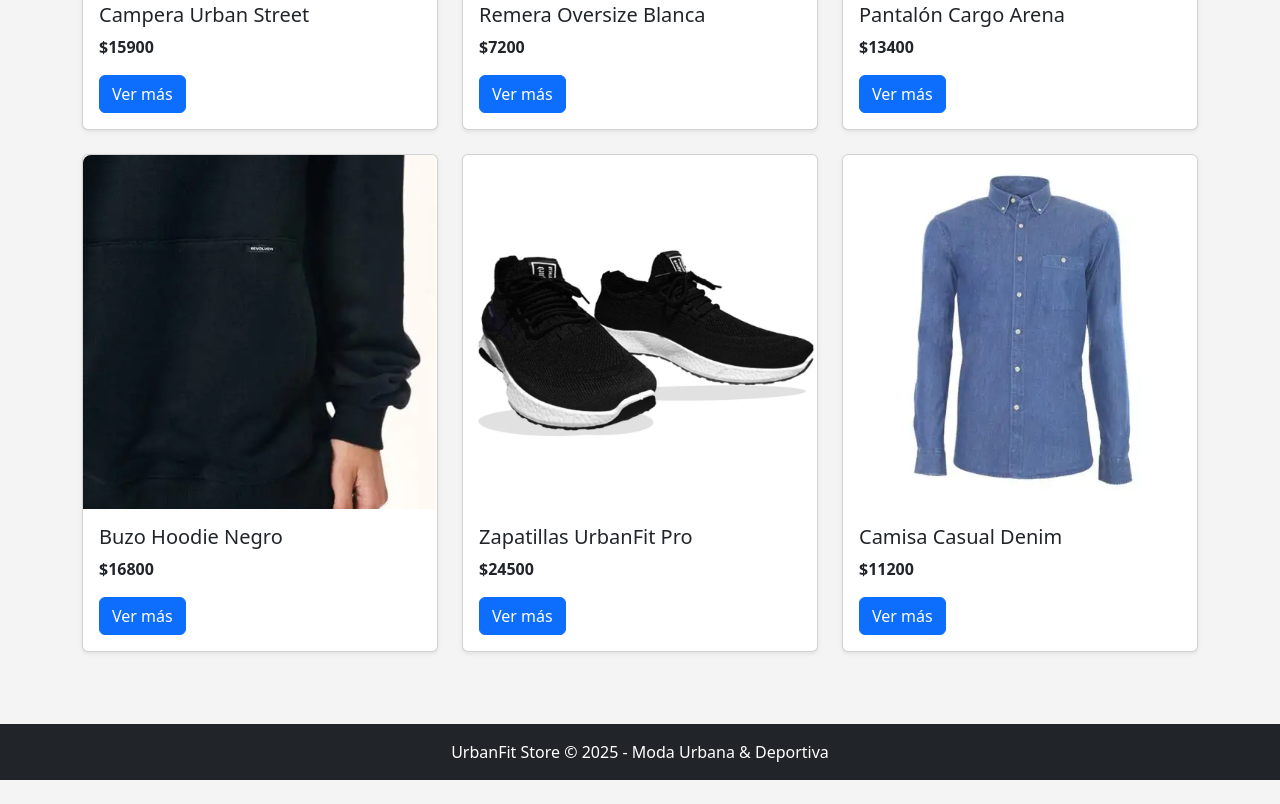
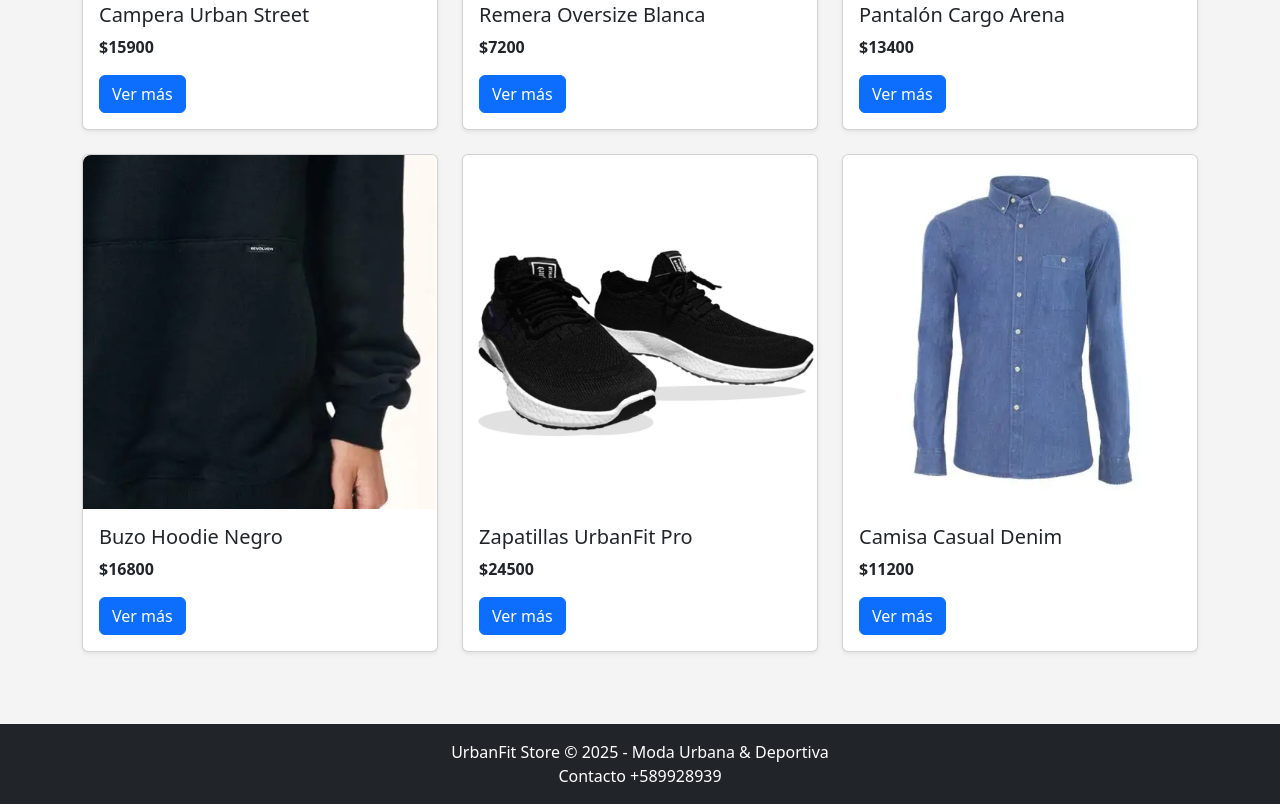
Before and after one commit to Alvaro77778/ecommerce-frontend-m2, a plain HTML site: page index.html in a window 1280 px wide. Shown: the part 511-1315 px from the top of the page. Before the commit the page ends 1291 px from the top, so only its background shows below. Drawn offline with nearby package versions, Linux system fonts and the light colour scheme.

Commit message:
Inserto contacto al footer

```diff
--- a/index.html
+++ b/index.html
@@ -62,6 +62,7 @@
 
 <footer class="bg-dark text-white text-center py-3 mt-4">
     <p class="mb-0">UrbanFit Store © 2025 - Moda Urbana & Deportiva</p>
+    <p class="mb-0">Contacto +589928939</p>
 </footer>
 
 <!-- Bootstrap JS -->
```
